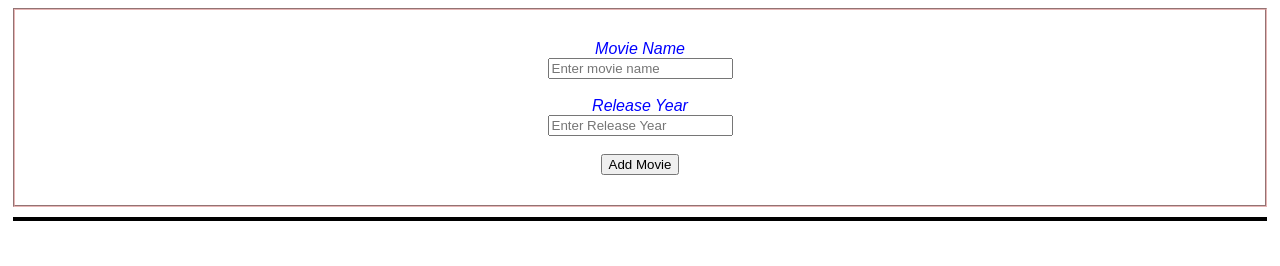
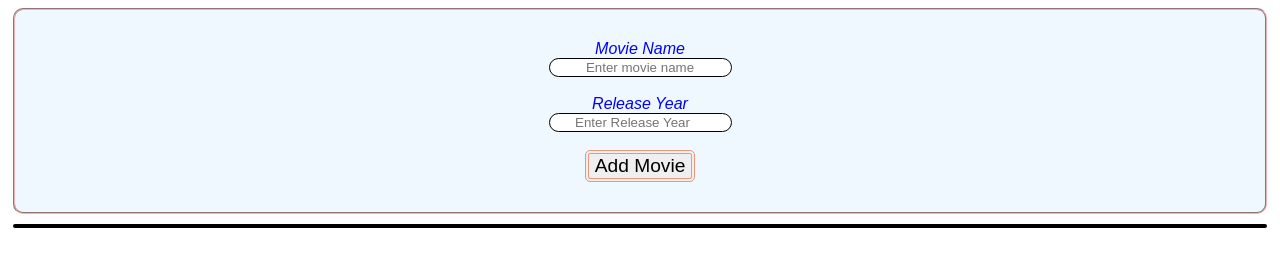
Before and after one commit to priyavarshini-mediwave/BasicJs, a plain HTML site: page app/index.html in a window 1280 px wide. Drawn offline with Linux system fonts and the light colour scheme.

Commit message:
form format

```diff
--- a/app/index.html
+++ b/app/index.html
@@ -30,7 +30,7 @@
         id="year"
         placeholder="Enter Release Year"
       /><br /><br>
-      <input type="submit" value="Add Movie" />
+      <input type="submit" value="Add Movie" class="add-movie-btn" />
     </form>
 
     <div id="app"></div>
--- a/app/script.js
+++ b/app/script.js
@@ -139,6 +139,7 @@ function removeMovie(movieId) {
   const toDeleteIndex = movies.findIndex((movie) => movie.id == movieId);
   movies.splice(toDeleteIndex, 1);
   updateUI();
+  savetoLocal();
 }
 
 function editMovie(movieId) {
--- a/app/style.css
+++ b/app/style.css
@@ -14,6 +14,12 @@ body {
   display: grid;
   grid-template-columns: 1fr 1fr;
   border: 2px solid;
+  border-radius: 15px;
+}
+@media (max-width: 991px) {
+  #app {
+    grid-template-columns: 1fr;
+  }
 }
 @media (max-width: 768px) {
   #app {
@@ -44,6 +50,18 @@ button {
   margin-bottom: 10px;
   padding: 30px;
   border: 2px groove rgb(231, 181, 181);
+  border-radius: 10px;
+  text-align: center;
+  background-color: aliceblue;
+}
+#movie-name{
+  border-radius: 15px;
+  border: 1px solid;
+  text-align: center;
+}
+#year{
+  border-radius: 15px;
+  border: 1px solid;
   text-align: center;
 }
 .btnUpdate-class {
@@ -55,4 +73,11 @@ button {
   background-color: antiquewhite;
   border-style: ridge;
   border-color: brown;
+  margin-left: 10px;
 }
+.add-movie-btn {
+  border-radius: 5px;
+  border: 4px double darksalmon;
+
+  font-size: larger;
+}
```
